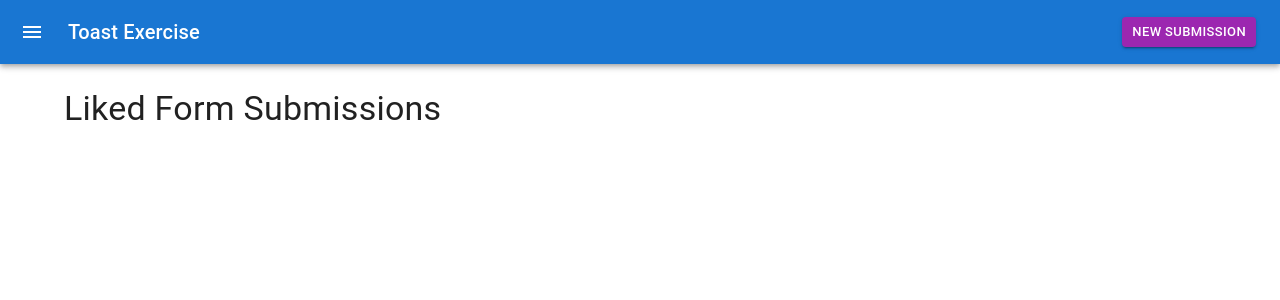
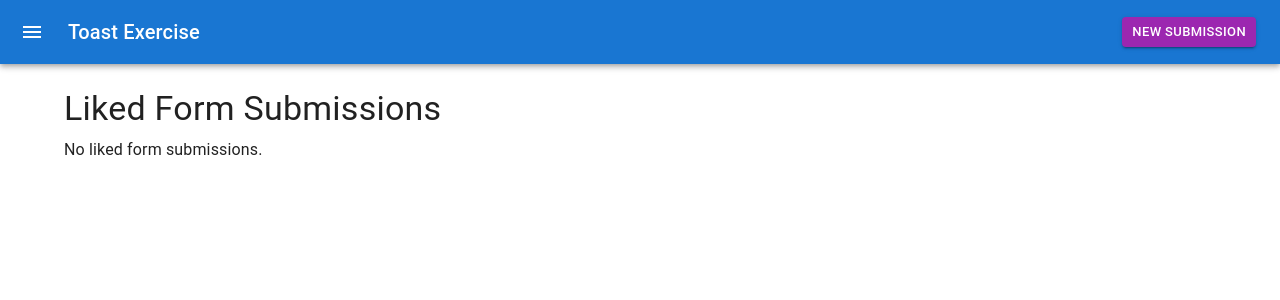
Before and after one commit to ryanwhitedev/toast, a React (Create React App) app: page / in a window 1280 px wide. Shown: the top 300 px of the page. Built offline with nearby package versions, Linux system fonts and the light colour scheme; what chance would draw is missing.

Commit message:
Show message when there are no liked form submissions

```diff
--- a/src/Content.js
+++ b/src/Content.js
@@ -9,13 +9,17 @@ export default function Content({ likedSubmissions }) {
       <Typography variant="h4">Liked Form Submissions</Typography>
 
       <List>
-        {likedSubmissions.map(({ id, data }) => (
-          <ListItem disablePadding key={id}>
-            <ListItemText
-              primary={`${data.firstName} ${data.lastName} ${data.email}`}
-            />
-          </ListItem>
-        ))}
+        {likedSubmissions.length ? (
+          likedSubmissions.map(({ id, data }) => (
+            <ListItem disablePadding key={id}>
+              <ListItemText
+                primary={`${data.firstName} ${data.lastName} ${data.email}`}
+              />
+            </ListItem>
+          ))
+        ) : (
+          <Typography variant="p">No liked form submissions.</Typography>
+        )}
       </List>
     </Box>
   );
```
